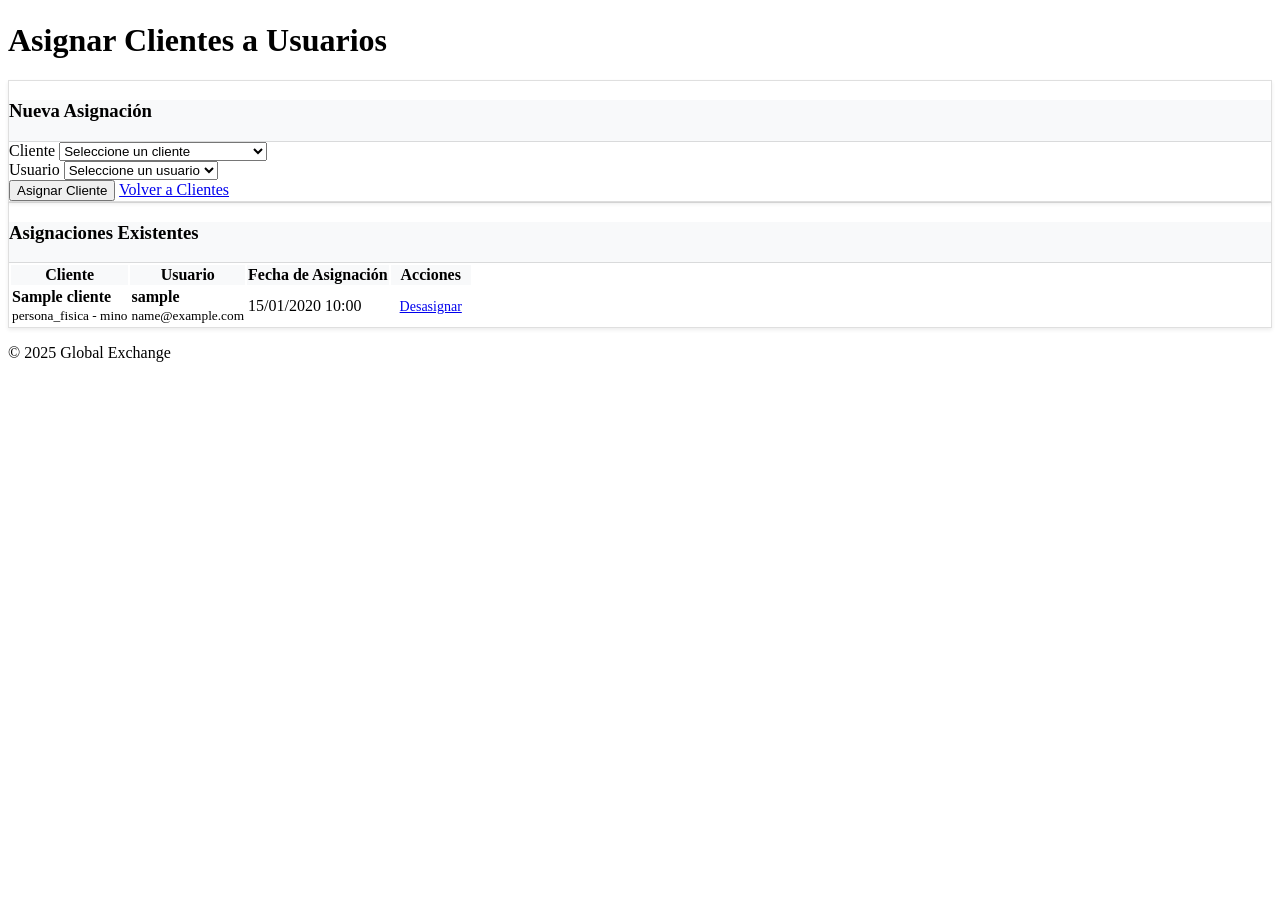
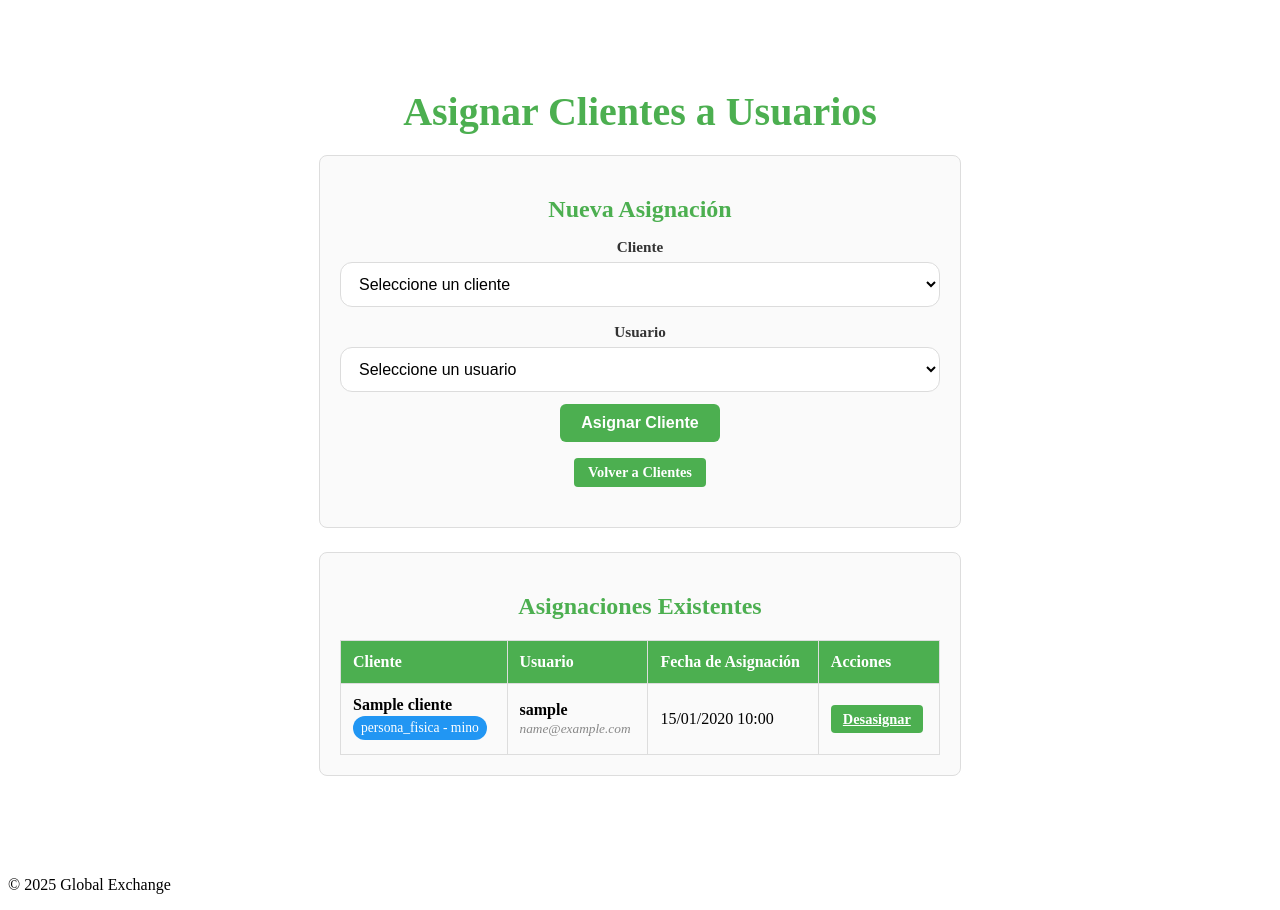
Before and after one commit to CherryCherry777/global_exchange_webapp, a Django app: page /clientes/asignar-usuario/ in a window 1280 px wide. Shown: the part 130-1040 px from the top of the page. Before the commit the page ends 492 px from the top, so only its background shows below. Run offline with Django 5.2, Linux system fonts and the light colour scheme; a user stored in the database is signed in; tables that the repository leaves empty hold one stand-in row (values such as "Sample post").

Commit message:
style(clientes): adaptar asignar_cliente_usuario.html con bloques CSS

```diff
--- a/webapp/static/webapp/style.css
+++ b/webapp/static/webapp/style.css
@@ -538,9 +538,11 @@ a.home-btn:visited{
     width: 10rem;
     border-radius: 4px;
     cursor: pointer;
+    font-weight: bold;
     font-size: 0.9rem;
     transition: background 0.2s;
 }
+
 .add-btn:hover {
     background-color: #45a049;
 }
--- a/webapp/templates/webapp/asignar_cliente_usuario.html
+++ b/webapp/templates/webapp/asignar_cliente_usuario.html
@@ -4,71 +4,59 @@
 {% block title %}Asignar Clientes a Usuarios{% endblock %}
 
 {% block content %}
-<div class="container mt-4">
-    <h1>Asignar Clientes a Usuarios</h1>
+<div class="homepage-container compact-form">
 
-    <!-- Formulario de asignación -->
-    <div class="card mb-4">
-        <div class="card-header">
-            <h3>Nueva Asignación</h3>
+    <!-- Título -->
+    <h1 class="auth-title">Asignar Clientes a Usuarios</h1>
+
+    <!-- Caja del formulario -->
+    <div class="cliente-form-container">
+        <h2>Nueva Asignación</h2>
+
+        <form method="post" class="form-container">
+            {% csrf_token %}
+
+            <div class="form-container-row">
+                <!-- Cliente -->
+                <p class="form-group">
+                    <label for="{{ form.cliente.id_for_label }}">{{ form.cliente.label }}</label>
+                    {{ form.cliente }}
+                    {{ form.cliente.errors }}
+                </p>
+
+                <!-- Usuario -->
+                <p class="form-group">
+                    <label for="{{ form.usuario.id_for_label }}">{{ form.usuario.label }}</label>
+                    {{ form.usuario }}
+                    {{ form.usuario.errors }}
+                </p>
             </div>
-        <div class="card-body">
-            <form method="post">
-                {% csrf_token %}
-                <div class="row">
-                    <div class="col-md-6">
-                        <div class="form-group mb-3">
-                            <label for="{{ form.cliente.id_for_label }}" class="form-label">{{ form.cliente.label }}</label>
-                            {{ form.cliente }}
-                            {% if form.cliente.errors %}
-                                <div class="text-danger">
-                                    {% for error in form.cliente.errors %}
-                                        <small>{{ error }}</small>
+
+            {% if form.non_field_errors %}
+                <ul class="errorlist">
+                    {% for error in form.non_field_errors %}
+                        <li>{{ error }}</li>
                     {% endfor %}
+                </ul>
+            {% endif %}
+
+            <div class="form-actions">
+                <button type="submit" class="add-btn">Asignar Cliente</button>
             </div>
-                            {% endif %}
-                        </div>
-                    </div>
-                    <div class="col-md-6">
-                        <div class="form-group mb-3">
-                            <label for="{{ form.usuario.id_for_label }}" class="form-label">{{ form.usuario.label }}</label>
-                            {{ form.usuario }}
-                            {% if form.usuario.errors %}
-                                <div class="text-danger">
-                                    {% for error in form.usuario.errors %}
-                                        <small>{{ error }}</small>
-                                    {% endfor %}
-                                </div>
-                            {% endif %}
-                        </div>
+        </form>
+
+        <div class="back-container">
+            <a href="{% url 'manage_clientes' %}" class="btn-back">Volver a Clientes</a>
         </div>
     </div>
 
-                {% if form.non_field_errors %}
-                    <div class="alert alert-danger">
-                        {% for error in form.non_field_errors %}
-                            <small>{{ error }}</small>
-                        {% endfor %}
-                    </div>
-                {% endif %}
+    <!-- Lista de asignaciones -->
+    <div class="cliente-form-container" style="margin-top:24px;">
+        <h2>Asignaciones Existentes</h2>
 
-                <div class="form-group">
-                    <button type="submit" class="btn btn-primary">Asignar Cliente</button>
-                    <a href="{% url 'manage_clientes' %}" class="btn btn-secondary">Volver a Clientes</a>
-                </div>
-            </form>
-        </div>
-    </div>
-
-    <!-- Lista de asignaciones existentes -->
-    <div class="card">
-        <div class="card-header">
-            <h3>Asignaciones Existentes</h3>
-        </div>
-        <div class="card-body">
         {% if asignaciones %}
             <div class="table-responsive">
-                    <table class="table table-striped">
+                <table class="clientes-table">
                     <thead>
                         <tr>
                             <th>Cliente</th>
@@ -82,16 +70,18 @@
                             <tr>
                                 <td>
                                     <strong>{{ asignacion.cliente.nombre }}</strong><br>
-                                    <small class="text-muted">{{ asignacion.cliente.tipoCliente }} - {{ asignacion.cliente.categoria }}</small>
+                                    <small class="estado-activo">
+                                        {{ asignacion.cliente.tipoCliente }} - {{ asignacion.cliente.categoria }}
+                                    </small>
                                 </td>
                                 <td>
                                     <strong>{{ asignacion.usuario.username }}</strong><br>
-                                    <small class="text-muted">{{ asignacion.usuario.email }}</small>
+                                    <small class="no-role">{{ asignacion.usuario.email }}</small>
                                 </td>
                                 <td>{{ asignacion.fecha_asignacion|date:"d/m/Y H:i" }}</td>
                                 <td>
                                     <a href="{% url 'desasignar_cliente_usuario' asignacion.id %}"
-                                       class="btn btn-sm btn-danger"
+                                       class="add-btn"
                                        onclick="return confirm('¿Está seguro de que desea desasignar este cliente del usuario?')">
                                         Desasignar
                                     </a>
@@ -102,37 +92,12 @@
                 </table>
             </div>
         {% else %}
-                <div class="alert alert-info">
-                    <p>No hay asignaciones de clientes a usuarios registradas.</p>
+            <div class="home-view">
+                <p class="no-role">No hay asignaciones de clientes a usuarios registradas.</p>
             </div>
         {% endif %}
     </div>
-    </div>
+
 </div>
 
-<style>
-.card {
-    box-shadow: 0 0.125rem 0.25rem rgba(0, 0, 0, 0.075);
-    border: 1px solid rgba(0, 0, 0, 0.125);
-}
-
-.card-header {
-    background-color: #f8f9fa;
-    border-bottom: 1px solid rgba(0, 0, 0, 0.125);
-}
-
-.btn-sm {
-    padding: 0.25rem 0.5rem;
-    font-size: 0.875rem;
-}
-
-.table th {
-    background-color: #f8f9fa;
-    border-top: none;
-}
-
-.alert {
-    border-radius: 0.375rem;
-}
-</style>
 {% endblock %}
--- a/webapp/templates/webapp/manage_roles.html
+++ b/webapp/templates/webapp/manage_roles.html
@@ -20,6 +20,8 @@
     <a href="javascript:history.back()" class="btn-back">← Volver</a>
 </div>
 
+<!-- Tabla de roles -->
+<table class="roles-table">
     <!-- Crear nuevo rol -->
     <div class="new-role-box">
         <h2>Añadir nuevo Rol</h2>
@@ -29,9 +31,6 @@
             <button type="submit" class="add-btn">Crear Rol</button>
         </form>
     </div>
-
-<!-- Tabla de roles -->
-<table class="roles-table">
     <thead>
         <tr>
             <th>Nombre de Rol</th>
@@ -116,5 +115,4 @@
         {% endfor %}
     </tbody>
 </table>
-</div>
 {% endblock %}
```
Lines whose indentation alone changed are shown as unchanged.
